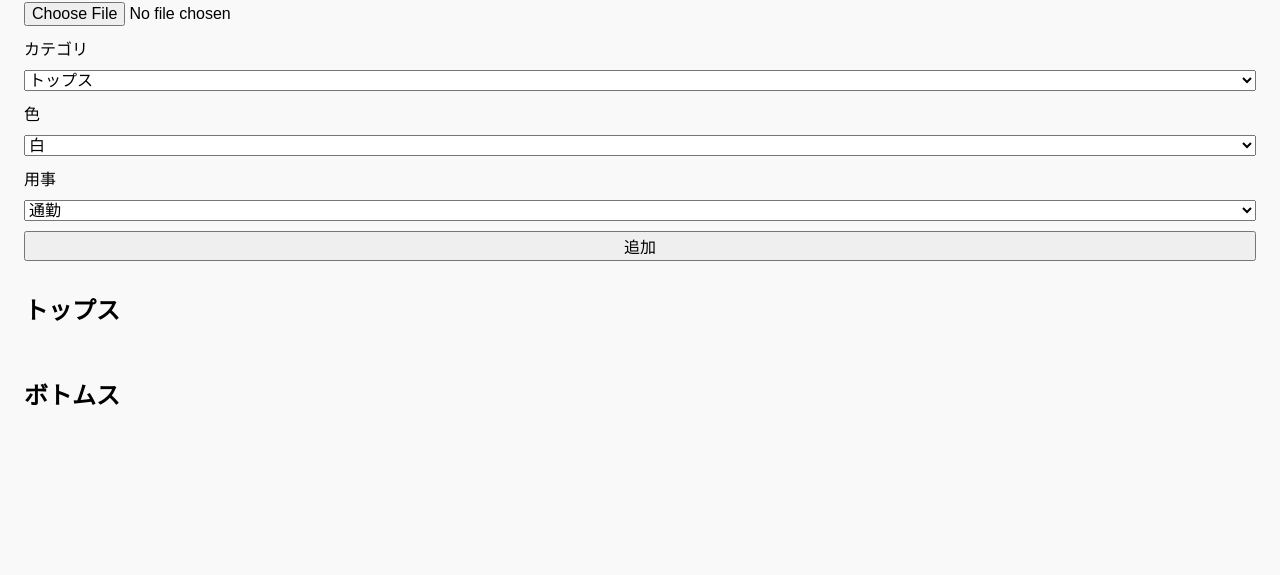
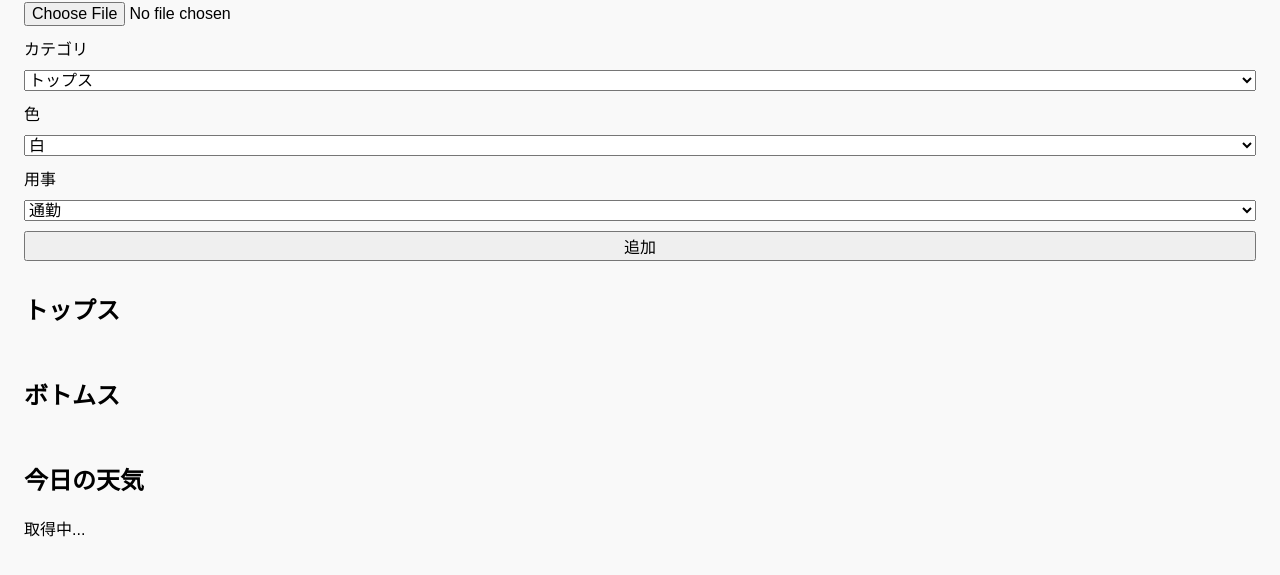
Before and after one commit to cocoorage-hub/outfit-app, a plain HTML site: page index.html in a window 1280 px wide. Shown: the part 111-686 px from the top of the page. Drawn offline with Linux system fonts and the light colour scheme.

Commit message:
Update index.html

```diff
--- a/index.html
+++ b/index.html
@@ -72,6 +72,9 @@ h2 { margin-top: 30px; }
 <h2>ボトムス</h2>
 <div class="image-box" id="bottomsList"></div>
 
+<h2>今日の天気</h2>
+<div id="weatherInfo">取得中...</div>
+
 <script src="script.js"></script>
 </body>
 </html>
```
